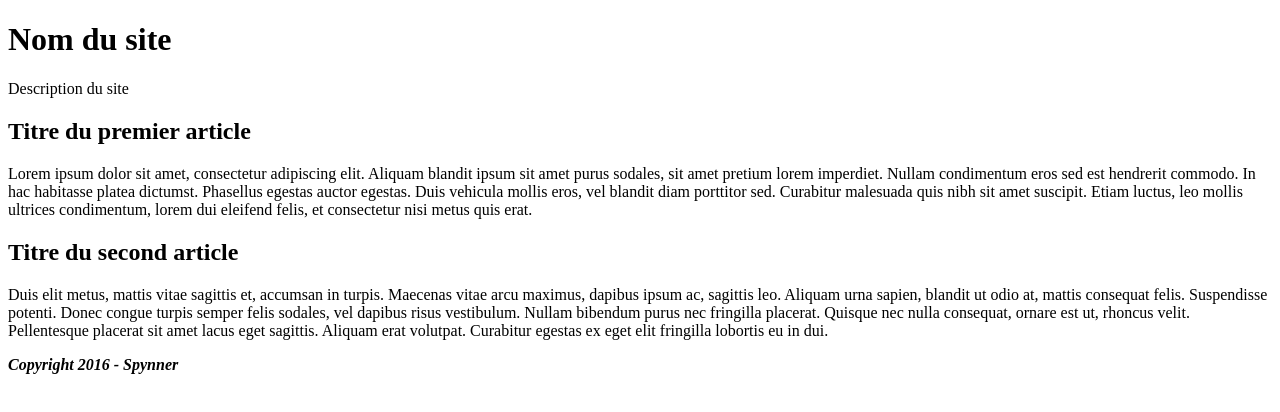
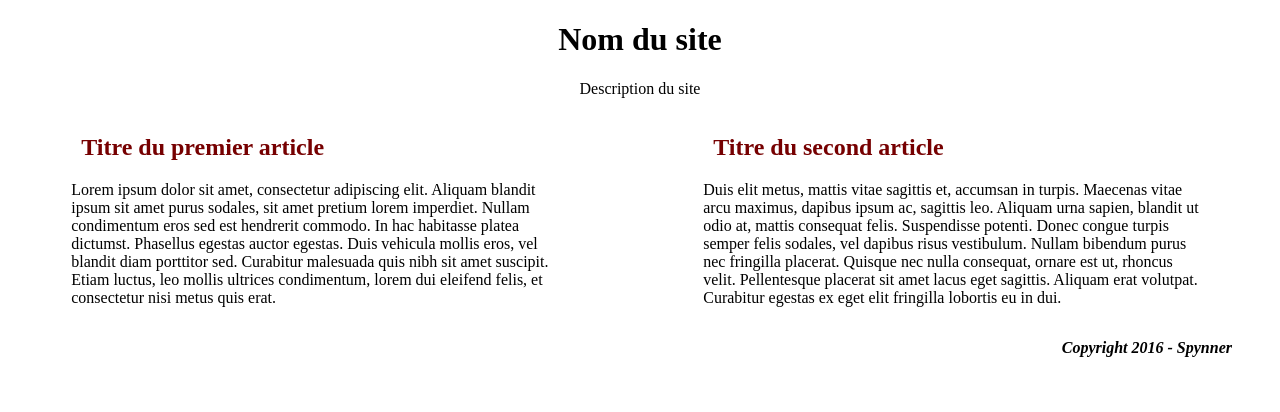
Before and after one commit to Spynner/git_tp, a plain HTML site: page index.html in a window 1280 px wide. Drawn offline with Linux system fonts and the light colour scheme.

Commit message:
Ajout de la feuille de style avec quelques règles

```diff
--- a/index.html
+++ b/index.html
@@ -2,6 +2,7 @@
 <html>
 <head>
 	<meta charset="utf-8">
+	<link rel="stylesheet" href="style.css">
 	<title>Index</title>
 </head>
 <body>
--- /dev/null
+++ b/style.css
@@ -0,0 +1,27 @@
+header
+{
+	text-align: center;
+}
+
+section
+{
+	display: flex;
+	justify-content: space-around;
+}
+
+article
+{
+	width: 40%;
+}
+
+h2
+{
+	margin-left: 10px;
+	color: #760001;
+}
+
+footer
+{
+	text-align: right;
+	margin-right: 40px;
+}
```
